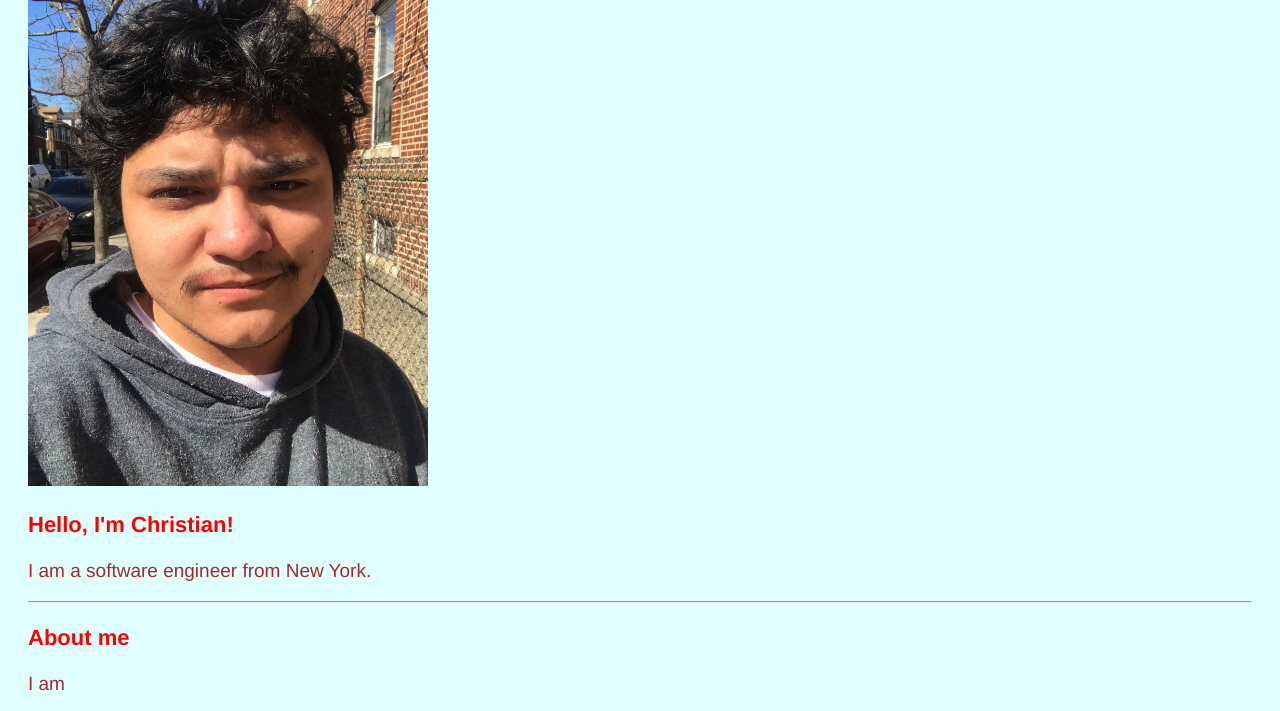
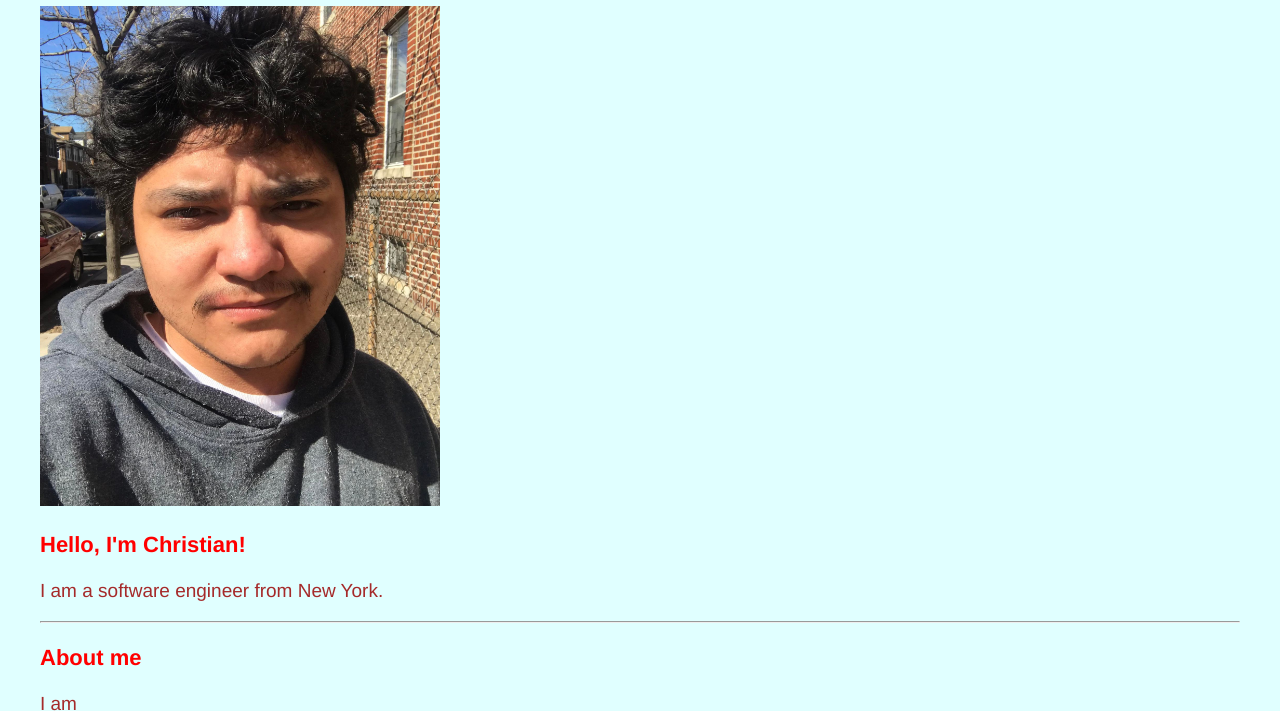
Before and after one commit to Houseofusher1996/myportfolio, a plain HTML site: page index.html in a window 1280 px wide. Shown: the part 168-879 px from the top of the page. Drawn offline with Linux system fonts and the light colour scheme.

Commit message:
Update styles.css

```diff
--- a/styles.css
+++ b/styles.css
@@ -1,4 +1,4 @@
-html {
+html, body {
   background-color:lightcyan;
   margin: auto;
   padding: 20px;
@@ -36,7 +36,5 @@ a:link { color:blue;
 }
 a:visited { color:purple;
 }
-a:hover { color: green;
-}
 a:active { color: red;
 }
```
